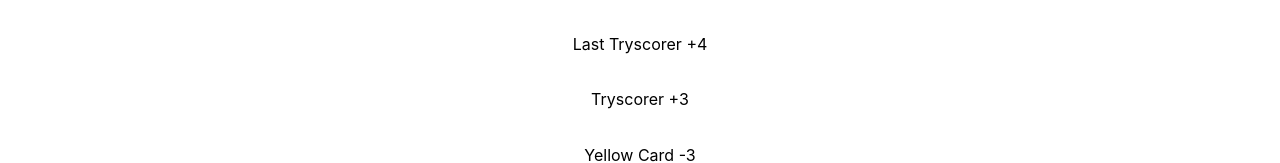
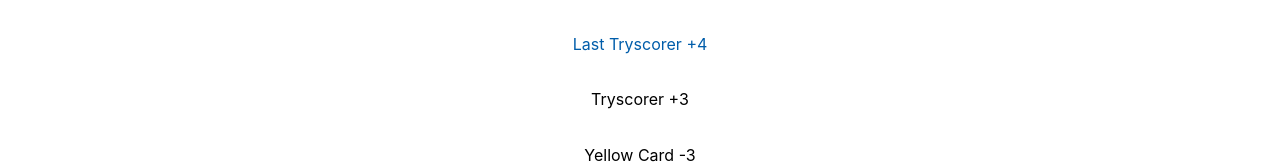
Before and after one commit to StudiousVanilla/blue-magic, a React (Create React App) app: page /scoring in a window 1280 px wide. Shown: the top 163 px of the page. Built offline with nearby package versions, Linux system fonts and the light colour scheme.

Commit message:
desktop commit test

```diff
--- a/src/components/Scoring.js
+++ b/src/components/Scoring.js
@@ -2,7 +2,7 @@ const Scoring = () => {
     return (
 
         <div className="h-full flex flex-col justify-evenly">
-            <p>Last Tryscorer +4</p>
+            <p className="text-leinster-blue">Last Tryscorer +4</p>
             <p>Tryscorer +3</p>
             <p>Yellow Card -3</p>
             <p>Red Card -4</p>
```
Also changed, not shown: 1 other file (tests, documents, lock files or other folders).
